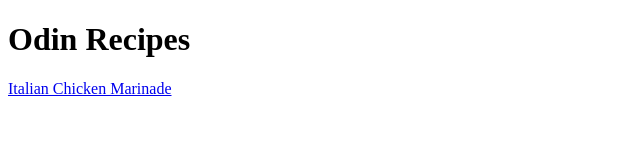
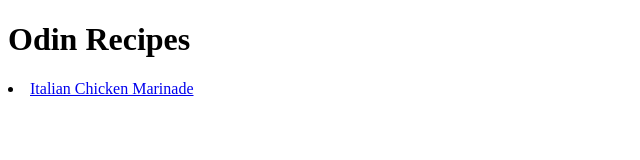
Before and after one commit to hwangalex/odin-recipes, a plain HTML site: page index.html in a window 1280 px wide. Shown: the full height of the page, 0-640 px from the left. Drawn offline with Linux system fonts and the light colour scheme.

```diff
--- a/index.html
+++ b/index.html
@@ -7,6 +7,6 @@
 
     <body>
         <h1>Odin Recipes</h1>
-        <a href="recipes/italian_chicken_marinade.html">Italian Chicken Marinade</a>
+        <li><a href="recipes/italian_chicken_marinade.html">Italian Chicken Marinade</a></li>
     </body>
 </html>
```
